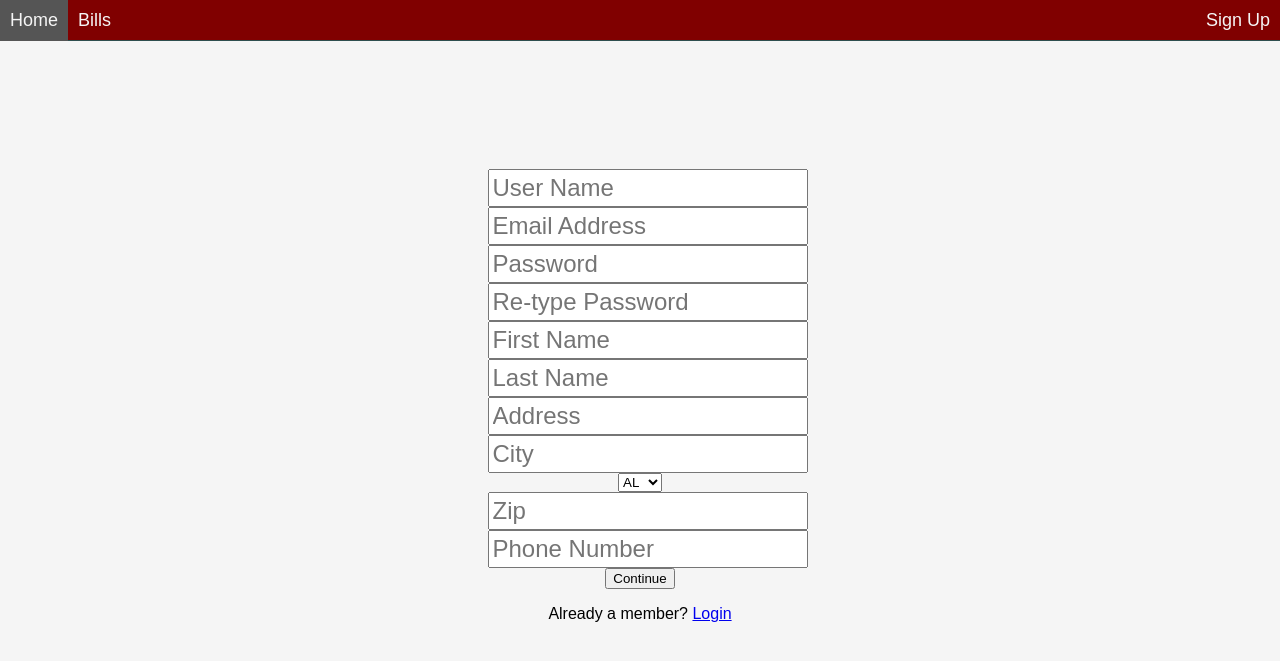
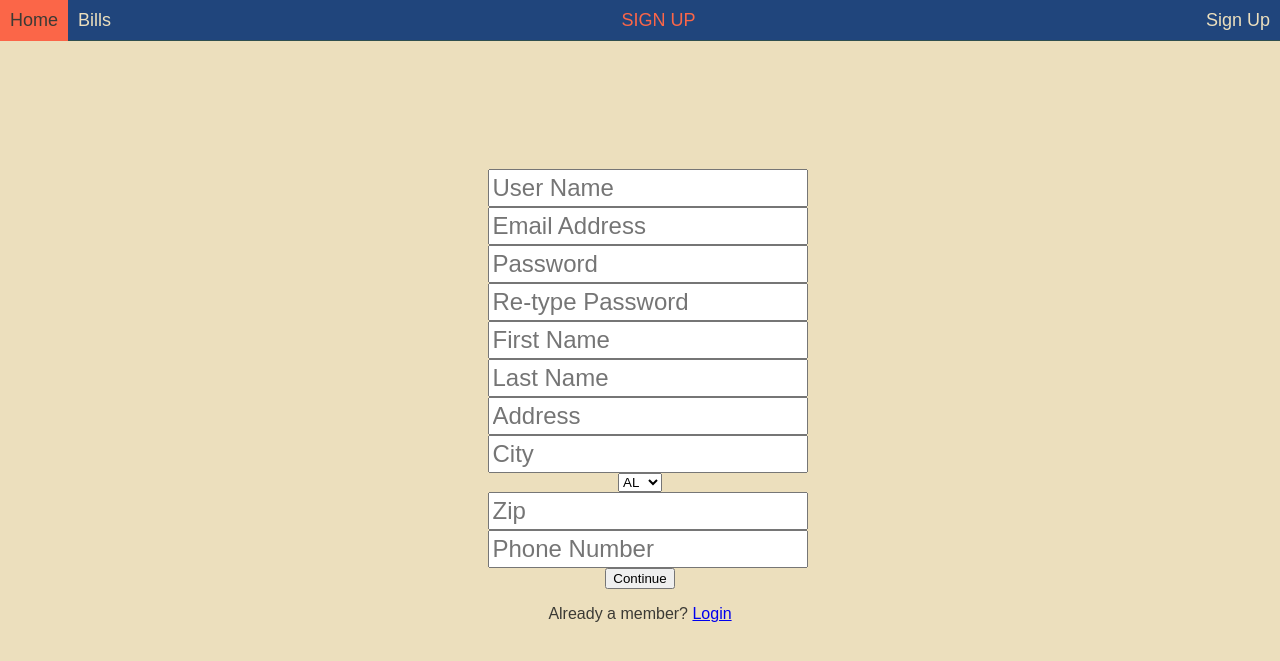
Before and after one commit to alexsimpson440dev/Under-Ground, a Flask app: page /signup in a window 1280 px wide. Shown: the top 661 px of the page. Run offline with Flask 2, Linux system fonts and the light colour scheme.

Commit message:
Added more styling with the new color palette. Center page text added

```diff
--- a/static/css/login.css
+++ b/static/css/login.css
@@ -9,7 +9,7 @@
 label {
     float: left;
     font-size: 14px;
-    color: dimgray;
+    color: #ECDFBD;
 }
 
 input {
@@ -23,6 +23,7 @@ input[type=submit], input[type=button] {
     padding: 5px 0;
     height: auto;
     font-size: 24px;
-    background-color: steelblue;
+    background-color: #20457C
+    color: #ECDFBD;
     border: none;
 }
--- a/static/css/main.css
+++ b/static/css/main.css
@@ -1,5 +1,6 @@
 body {
-    background-color: whitesmoke;
+    background-color: #ECDFBD;
+    color: #3B3A35;
     font-family: "Century Gothic", sans-serif;
     margin: 0px;
 }
@@ -17,8 +18,8 @@ table {
 .header {
     width: 100%;
     height: 40px;
-    color: whitesmoke;
-    background-color: maroon;
+    color: #ECDFBD;
+    background-color: #20457C;
     border-bottom: darkslategrey 1px solid;
     text-align: center;
     clear: left;
@@ -34,11 +35,12 @@ li.nav a {
     text-align: center;
     display: block;
     padding: 10px;
-    color: whitesmoke;
+    color: #ECDFBD;
 }
 
 li.nav a:hover {
-    background-color: #555;
+    background-color: #FB6648;
+    color: #3B3A35;
 }
 
 .sign-out-btn {
@@ -49,11 +51,12 @@ li.nav a:hover {
   padding: 10px;
   font-family: inherit;
   font-size: inherit;
-  color: whitesmoke;
+  color: #ECDFBD;
 }
 
 input.sign-out-btn:hover[type="submit"] {
-    background-color: #555;
+    background-color: #FB6648;
+    color: #3B3A35;
 }
 
 .bills {
--- a/templates/bill.html
+++ b/templates/bill.html
@@ -10,6 +10,7 @@
         <ul style="margin: 0; padding: 0; list-style-type: none; overflow: hidden;">
             <li class="nav" style="float: left"><a href="index.html">Home</a></li>
             <li class="nav" style="float: left"><a href="bill.html">Bills</a></li>
+            <li class="nav" style="margin-top: 10px; display: inline-block; color: #FB6648">BILL</li>
             <li class="nav" style="float: right">
                 <form action="{{ url_for('index') }}" method="post">
                     <input type="submit" value="Sign Out" class="sign-out-btn">
--- a/templates/index.html
+++ b/templates/index.html
@@ -10,6 +10,7 @@
         <ul style="margin: 0; padding: 0; list-style-type: none; overflow: hidden;">
             <li class="nav" style="float: left"><a href="index.html">Home</a></li>
             <li class="nav" style="float: left"><a href="bill.html">Bills</a></li>
+            <li class="nav" style="margin-top: 10px; display: inline-block; color: #FB6648">HOME</li>
             <li class="nav" style="float: right">
                 <form action="{{ url_for('index') }}" method="post">
                     <input type="submit" value="Sign Out" class="sign-out-btn">
--- a/templates/login.html
+++ b/templates/login.html
@@ -11,6 +11,7 @@
         <ul style="margin: 0; padding: 0; list-style-type: none; overflow: hidden;">
             <li class="nav" style="float: left"><a href="index.html">Home</a></li>
             <li class="nav" style="float: left"><a href="bill.html">Bills</a></li>
+            <li class="nav" style="margin-top: 10px; display: inline-block; color: #FB6648">SIGN IN</li>
             <li class="nav" style="float: right"><a href="{{ url_for('user_link') }}">Sign Up</a></li>
         </ul>
     </div>
--- a/templates/signup.html
+++ b/templates/signup.html
@@ -11,6 +11,7 @@
         <ul style="margin: 0; padding: 0; list-style-type: none; overflow: hidden;">
             <li class="nav" style="float: left"><a href="index.html">Home</a></li>
             <li class="nav" style="float: left"><a href="bill.html">Bills</a></li>
+            <li class="nav" style="margin-top: 10px; display: inline-block; color: #FB6648">SIGN UP</li>
             <li class="nav" style="float: right"><a href="{{ url_for('user_link') }}">Sign Up</a></li>
         </ul>
     </div>
```
